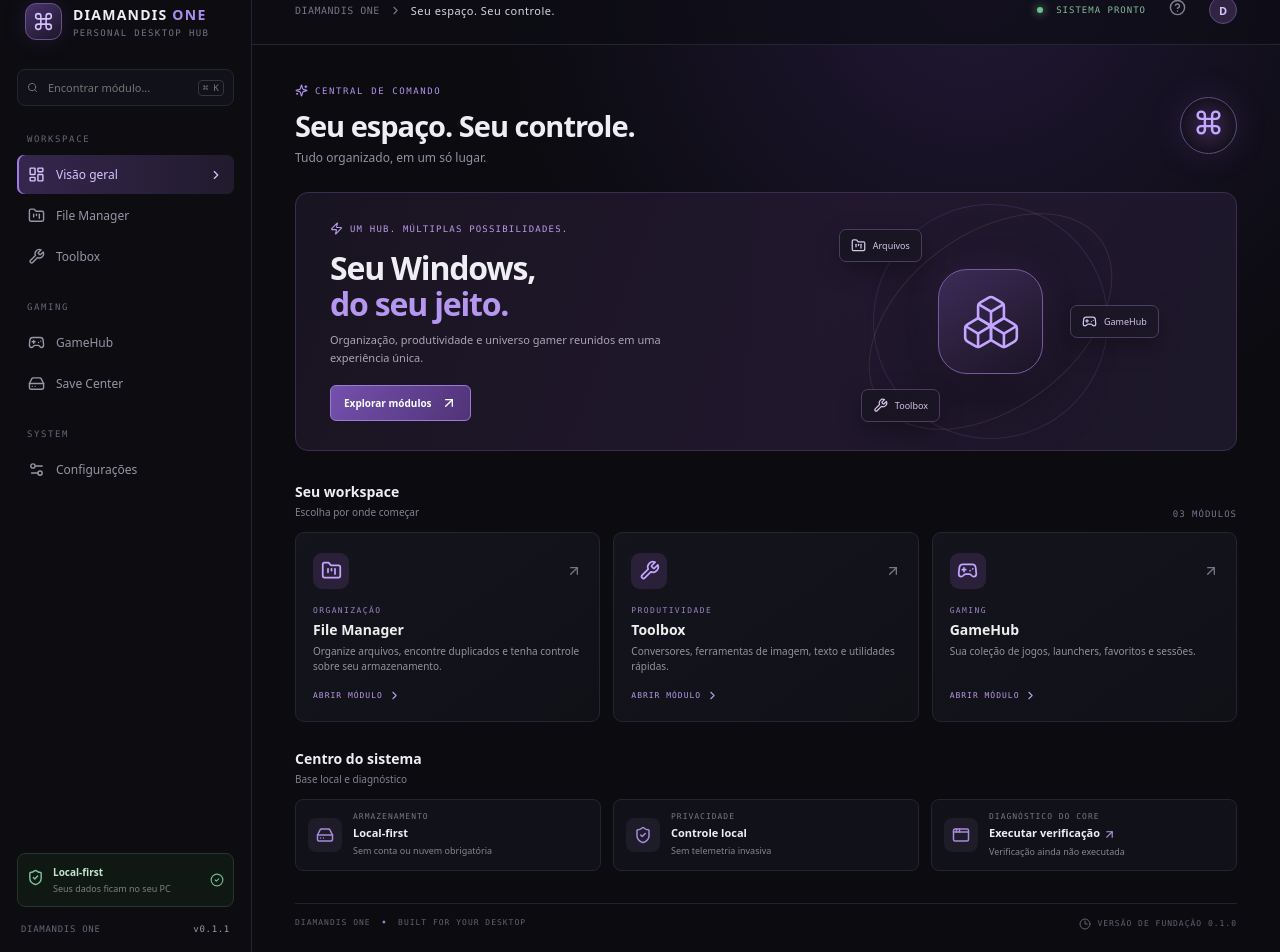
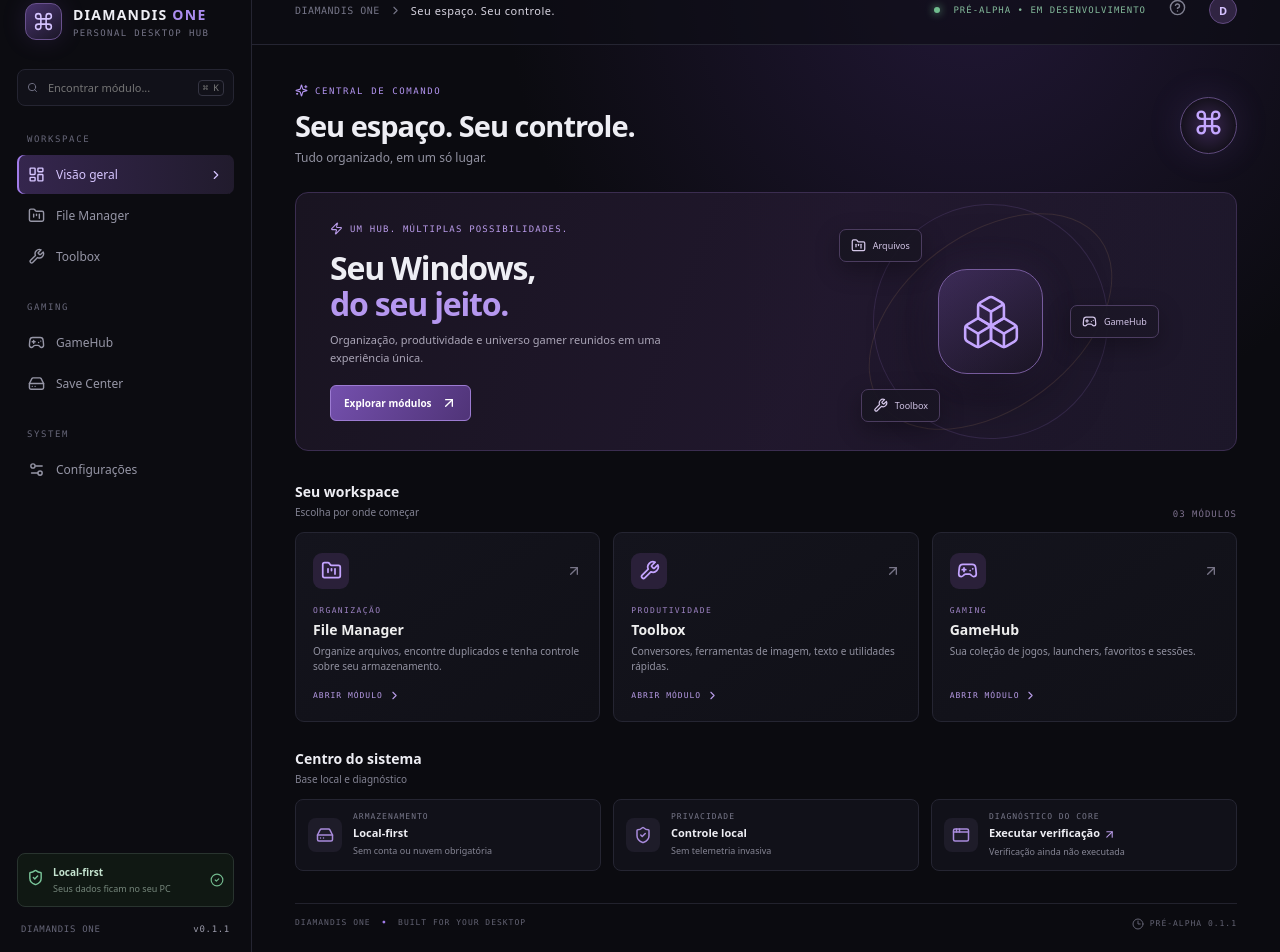
Before and after one commit to contatosoydiamandis-maker/diamandis-one, a React (Vite) app: page / in a window 1280 px wide. Shown: the part 24-976 px from the top of the page. Built offline with nearby package versions, Linux system fonts and the light colour scheme.

Commit message:
ui: show honest pre-alpha status and current version

```diff
--- a/src/App.tsx
+++ b/src/App.tsx
@@ -82,7 +82,7 @@ function App() {
       <main className="main-area">
         <header className="topbar">
           <div className="breadcrumb"><span>DIAMANDIS ONE</span><ChevronRight size={13}/><strong>{current.title}</strong></div>
-          <div className="top-actions"><span className="system-status"><i/> SISTEMA PRONTO</span><button className="icon-button" title="Ajuda"><CircleHelp size={17}/></button><div className="avatar">D</div></div>
+          <div className="top-actions"><span className="system-status"><i/> PRÉ-ALPHA • EM DESENVOLVIMENTO</span><button className="icon-button" title="Ajuda"><CircleHelp size={17}/></button><div className="avatar">D</div></div>
         </header>
 
         <div className="content">
@@ -111,7 +111,7 @@ function App() {
               <button className="status-card diagnostic-card" onClick={runDiagnostic}><div className="status-icon"><AppWindow size={18}/></div><div><span>DIAGNÓSTICO DO CORE</span><strong>Executar verificação <ArrowUpRight size={13}/></strong><small>{diagnostic}</small></div></button>
             </section>
           </> : active === "files" ? <FileManager/> : active === "toolbox" ? <Toolbox/> : <ModulePlaceholder id={active} onBack={() => setActive("overview")}/>}
-          <footer><span>DIAMANDIS ONE <b>•</b> BUILT FOR YOUR DESKTOP</span><span><Clock3 size={12}/> VERSÃO DE FUNDAÇÃO 0.1.0</span></footer>
+          <footer><span>DIAMANDIS ONE <b>•</b> BUILT FOR YOUR DESKTOP</span><span><Clock3 size={12}/> PRÉ-ALPHA 0.1.1</span></footer>
         </div>
       </main>
     </div>
```
